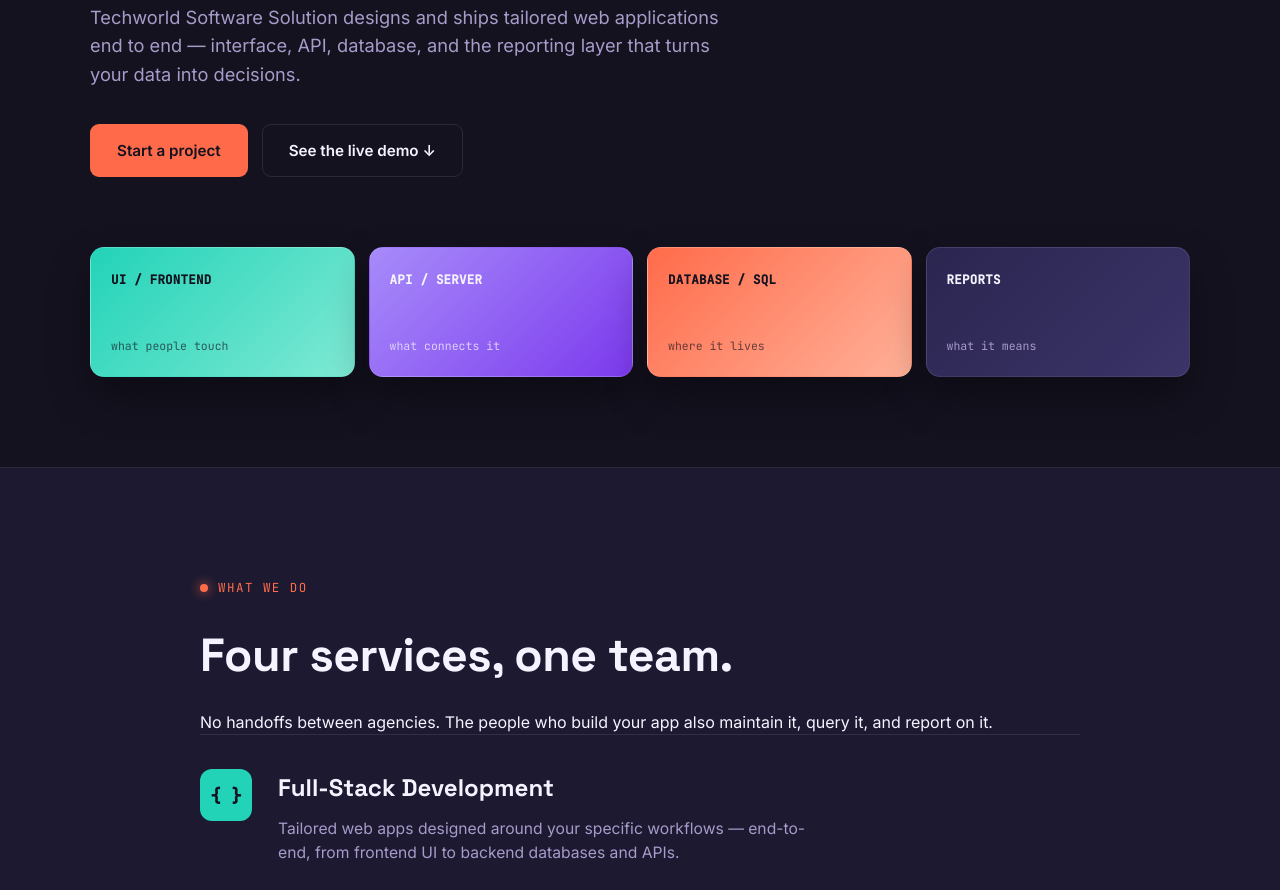
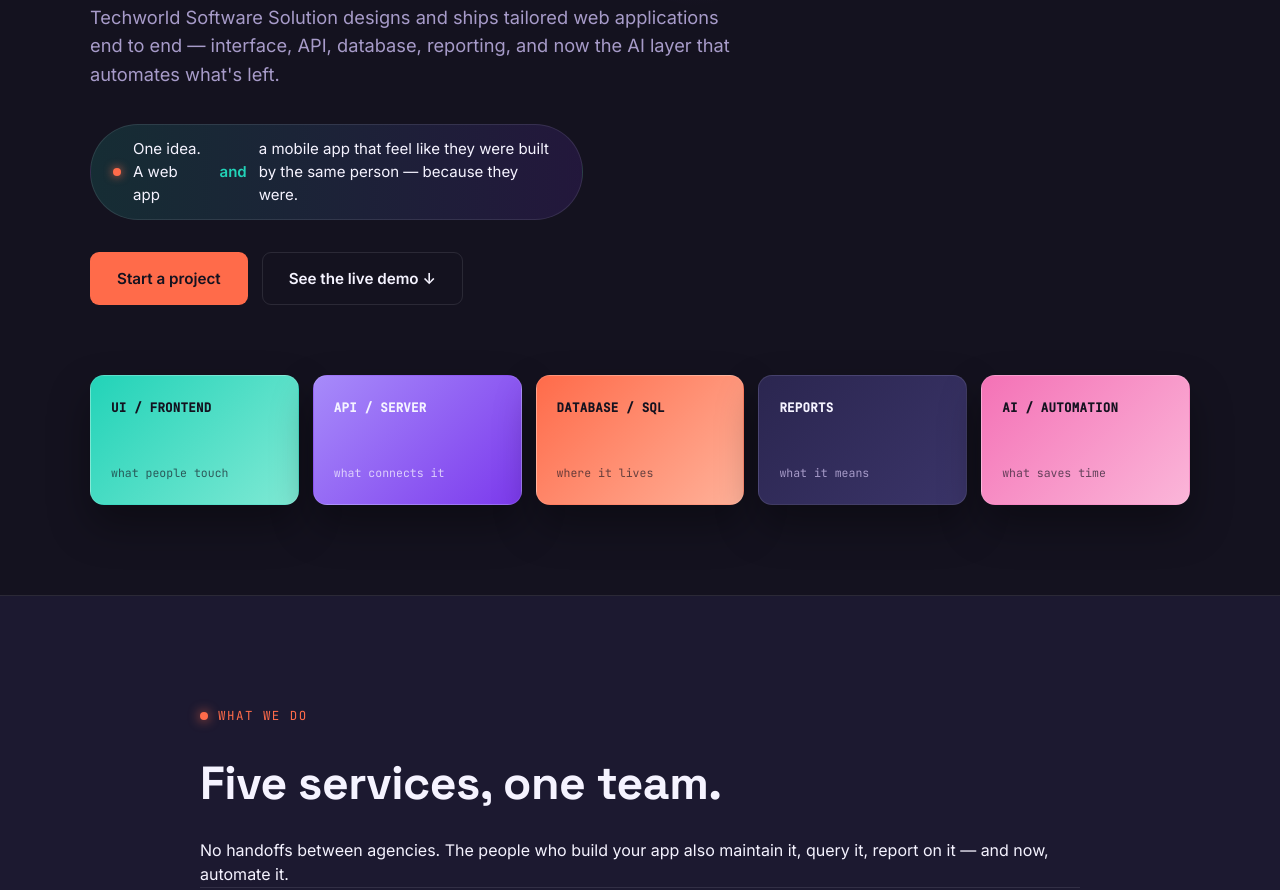
Before and after one commit to bharathikrishnanK/techworldsoftware, a plain HTML site: page Index.html in a window 1280 px wide. Shown: the part 476-1366 px from the top of the page. Drawn offline with Linux system fonts and the light colour scheme.

Commit message:
Add files via upload

```diff
--- a/Index.html
+++ b/Index.html
@@ -108,6 +108,18 @@
     pointer-events:none;
   }
   .hero-actions{display:flex; gap:14px; flex-wrap:wrap; margin-bottom:70px; position:relative;}
+  .platform-badge{
+    display:inline-flex; align-items:center; gap:12px;
+    background:linear-gradient(90deg, rgba(34,211,184,0.14), rgba(124,58,237,0.14));
+    border:1px solid var(--line); border-radius:999px;
+    padding:12px 22px; margin-bottom:32px;
+    font-size:0.94rem; color:var(--paper); max-width:52ch;
+  }
+  .platform-badge em{font-style:normal; color:var(--teal); font-weight:600;}
+  .pb-dot{
+    flex-shrink:0; width:8px; height:8px; border-radius:50%;
+    background:var(--coral); box-shadow:0 0 10px var(--coral);
+  }
   .btn{
     font-family:var(--body); font-weight:600; font-size:0.95rem;
     padding:14px 26px; border-radius:9px; text-decoration:none;
@@ -126,7 +138,7 @@
 
   /* stack illustration — now a full-width horizontal strip under the hero copy */
   .stack-art{
-    display:grid; grid-template-columns:repeat(4,1fr); gap:14px; position:relative;
+    display:grid; grid-template-columns:repeat(5,1fr); gap:14px; position:relative;
   }
   .layer{
     border-radius:14px; padding:22px 20px; font-family:var(--mono); font-size:0.78rem;
@@ -145,6 +157,7 @@
   .layer-report{background:linear-gradient(135deg,#2b2650,#3a3468); color:var(--paper);}
   .layer-report .tag{color:var(--paper);}
   .layer-report .note{color:var(--muted);}
+  .layer-ai{background:linear-gradient(135deg,#f472b6,#fbb6d9);}
 
   @media (prefers-reduced-motion:no-preference){
     .layer{transition:transform .35s ease;}
@@ -169,6 +182,7 @@
   .row-support{--glow:var(--coral);}
   .row-reports{--glow:var(--violet-soft);}
   .row-db{--glow:#ffd166;}
+  .row-ai{--glow:#f472b6;}
 
   /* ---------- DEMO: stacked, chart over console ---------- */
   .demo-panel{
@@ -283,7 +297,11 @@
   <div class="wrap-wide">
     <p class="eyebrow">Full-stack software partner</p>
     <h1>We build software that fits the way <span class="accent">your business</span> actually works.</h1>
-    <p class="lede">Techworld Software Solution designs and ships tailored web applications end to end — interface, API, database, and the reporting layer that turns your data into decisions.</p>
+    <p class="lede">Techworld Software Solution designs and ships tailored web applications end to end — interface, API, database, reporting, and now the AI layer that automates what's left.</p>
+    <div class="platform-badge">
+      <span class="pb-dot"></span>
+      One idea. A web app <em>and</em> a mobile app that feel like they were built by the same person — because they were.
+    </div>
     <div class="hero-actions">
       <a class="btn btn-primary" href="#contact">Start a project</a>
       <a class="btn btn-ghost" href="#demo">See the live demo ↓</a>
@@ -293,6 +311,7 @@
       <div class="layer layer-api"><span class="tag">API / SERVER</span><span class="note">what connects it</span></div>
       <div class="layer layer-db"><span class="tag">DATABASE / SQL</span><span class="note">where it lives</span></div>
       <div class="layer layer-report"><span class="tag">REPORTS</span><span class="note">what it means</span></div>
+      <div class="layer layer-ai"><span class="tag">AI / AUTOMATION</span><span class="note">what saves time</span></div>
     </div>
   </div>
 </section>
@@ -300,8 +319,8 @@
 <section class="band services band-pad" id="services">
   <div class="wrap">
     <p class="eyebrow coral">What we do</p>
-    <h2>Four services, one team.</h2>
-    <p class="section-head p">No handoffs between agencies. The people who build your app also maintain it, query it, and report on it.</p>
+    <h2>Five services, one team.</h2>
+    <p class="section-head p">No handoffs between agencies. The people who build your app also maintain it, query it, report on it — and now, automate it.</p>
 
     <div class="service-row row-fullstack">
       <div class="glyph" aria-hidden="true">{ }</div>
@@ -329,6 +348,13 @@
       <div>
         <h3>Database &amp; SQL Services</h3>
         <p>Efficient, scalable relational database design, plus tuning for slow or complex queries.</p>
+      </div>
+    </div>
+    <div class="service-row row-ai">
+      <div class="glyph" aria-hidden="true">✦</div>
+      <div>
+        <h3>AI Integration &amp; Automation</h3>
+        <p>Adding AI-powered features and workflow automation into your existing app or business processes — from chatbots to smart reporting.</p>
       </div>
     </div>
   </div>
```
